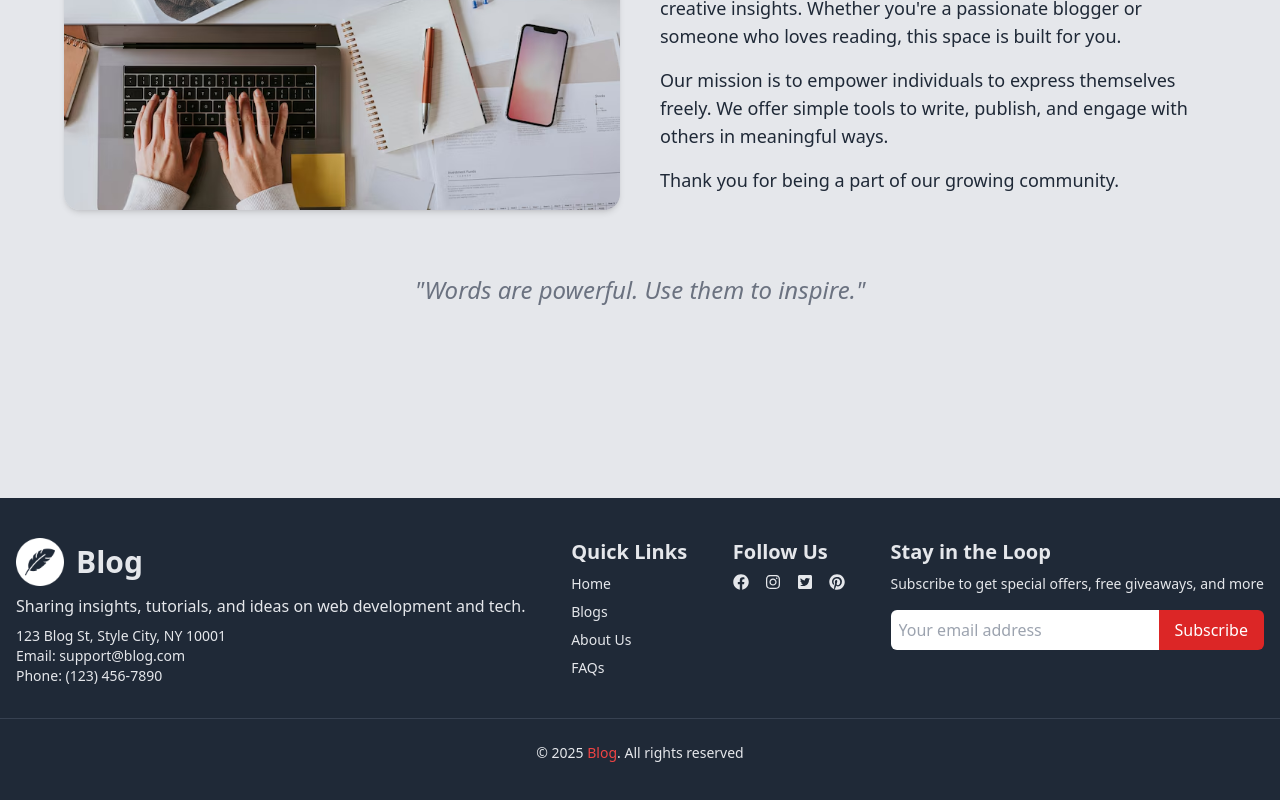
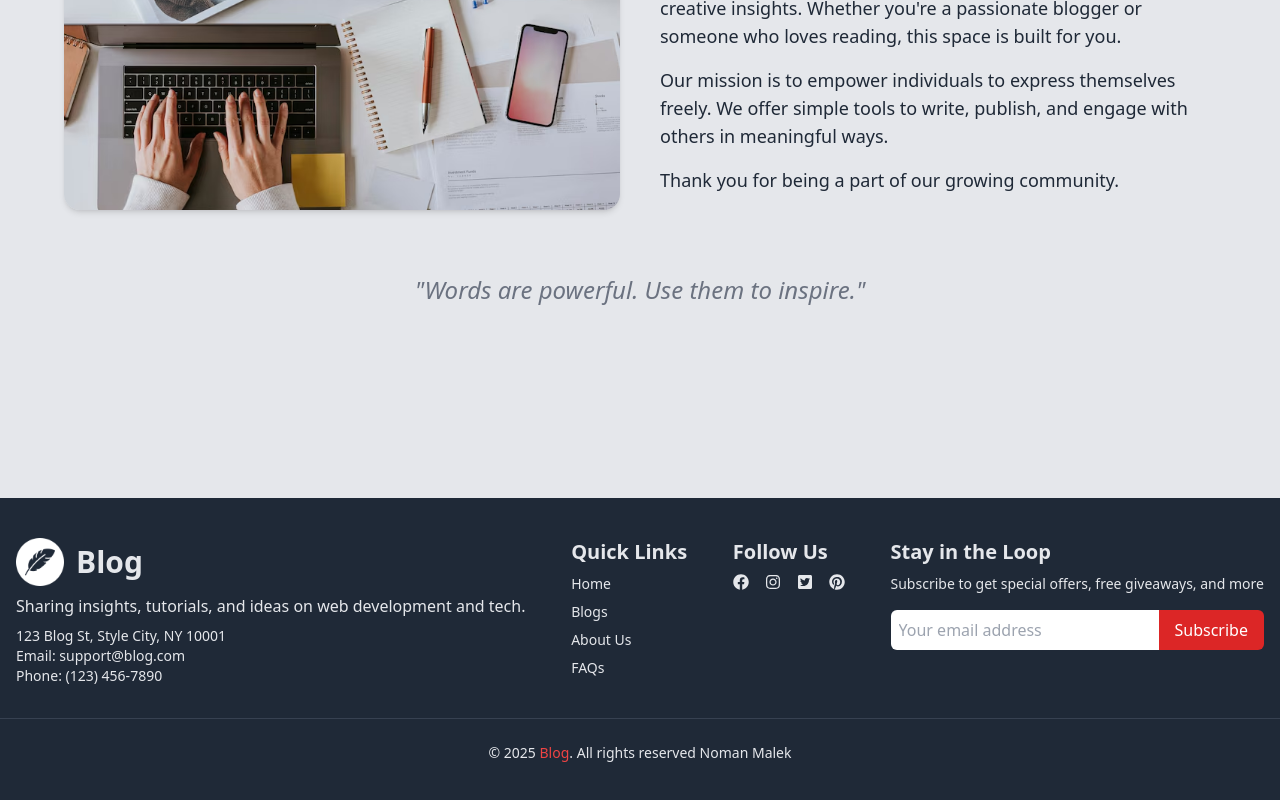
Before and after one commit to nomanmalek18/Blog-website, a React (Vite) app in the folder frontend/: page /about in a window 1280 px wide. Shown: the part 330-1130 px from the top of the page. Built offline with nearby package versions, Linux system fonts and the light colour scheme.

Commit message:
Blog Website

```diff
--- a/frontend/src/components/Footer.jsx
+++ b/frontend/src/components/Footer.jsx
@@ -56,7 +56,7 @@
       </div>
       {/* bottom section */}
       <div className='mt-8 border-t border-gray-700 pt-6 text-center text-sm'>
-        <p>&copy; {new Date().getFullYear()} <span className='text-red-500'>Blog</span>. All rights reserved</p>
+        <p>&copy; {new Date().getFullYear()} <span className='text-red-500'>Blog</span>. All rights reserved Noman Malek</p>
       </div>
     </footer>
   )
--- a/frontend/src/components/ResponsiveMenu.jsx
+++ b/frontend/src/components/ResponsiveMenu.jsx
@@ -39,7 +39,7 @@
             </div>
             <div className='pb-20'>
                 <h1>
-                    Made with ❤️ by Rohit
+                    Made with ❤️ by Noman Malek
                 </h1>
             </div>
         </div>
```
